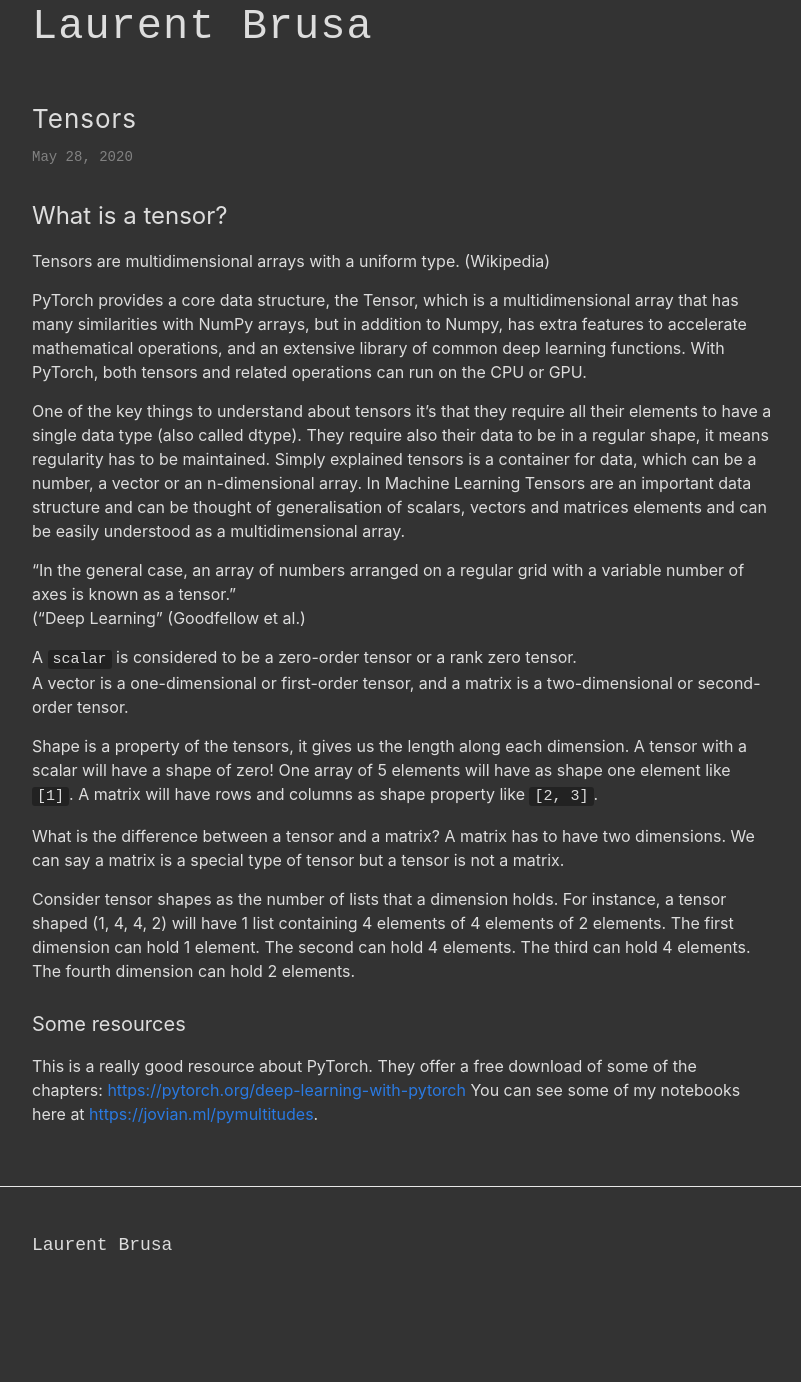
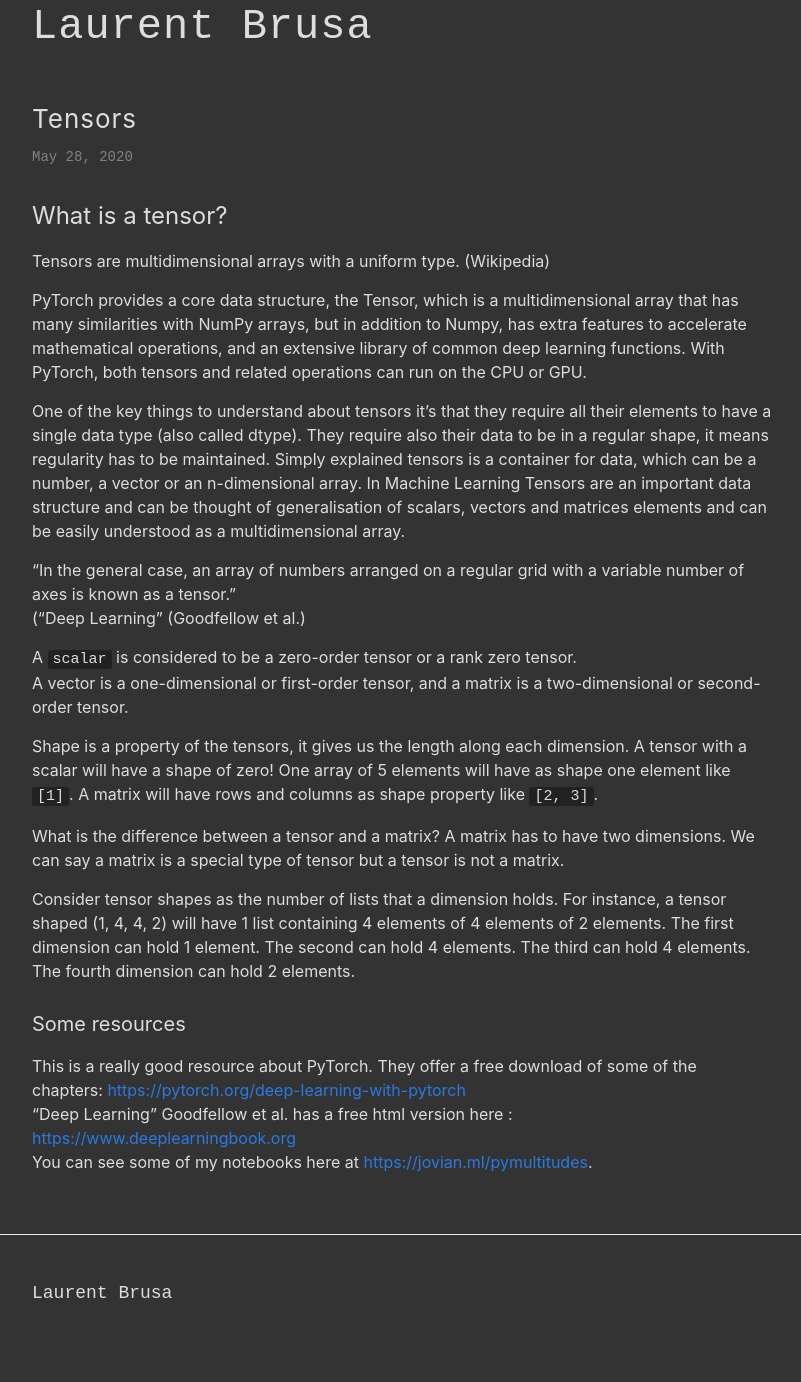
Before and after one commit to pymultitudes/pymultitudes.github.io, a Jekyll site: the page built from _posts/2020-05-28-tensors.md, in a window 1280 px wide. Shown: the whole page, without its empty margins (238-1039 px from the left). Built offline with Jekyll 4.4.1, drawn with Linux system fonts in a browser that asks for light colours; our own code applies the rules of GitHub Pages for plain Markdown files; before the commit the page ends 1334 px from its top, so only the background shows below that.

Commit message:
Update 2020-05-28-tensors.md

```diff
--- a/_posts/2020-05-28-tensors.md
+++ b/_posts/2020-05-28-tensors.md
@@ -27,13 +27,11 @@ What is the difference between a tensor and a matrix? A matrix has to have two d
 Consider tensor shapes as the number of lists that a dimension holds. For instance, a tensor shaped (1, 4, 4, 2) will have 1 list containing 4 elements of 4 elements of 2 elements.
 The first dimension can hold 1 element. The second can hold 4 elements. The third can hold 4 elements. The fourth dimension can hold 2 elements.
 
+#### Some resources
 
 
-
-
-#### Some resources
-
 This is a really good resource about PyTorch. They offer a free download of some of the chapters: [https://pytorch.org/deep-learning-with-pytorch](https://pytorch.org/deep-learning-with-pytorch)
+"Deep Learning" Goodfellow et al. has a free html version here : [https://www.deeplearningbook.org](https://www.deeplearningbook.org)
 You can see some of my notebooks here at [https://jovian.ml/pymultitudes](https://jovian.ml/pymultitudes).
 
 <!--
```
